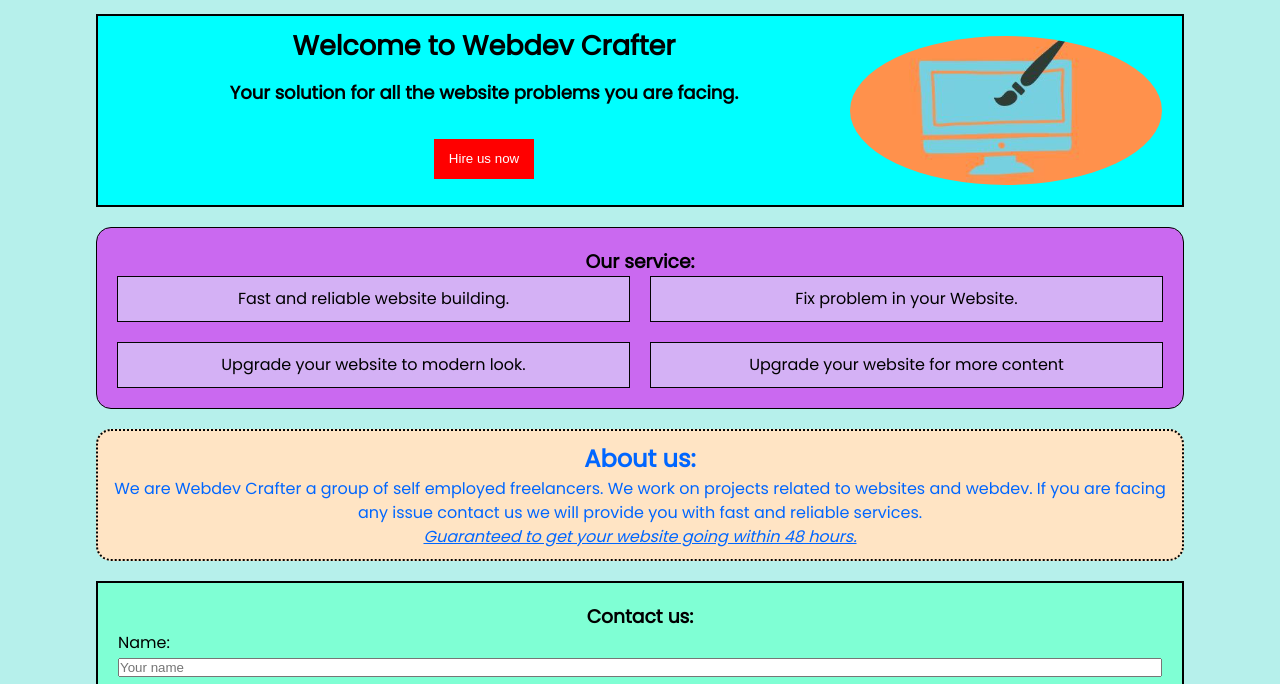
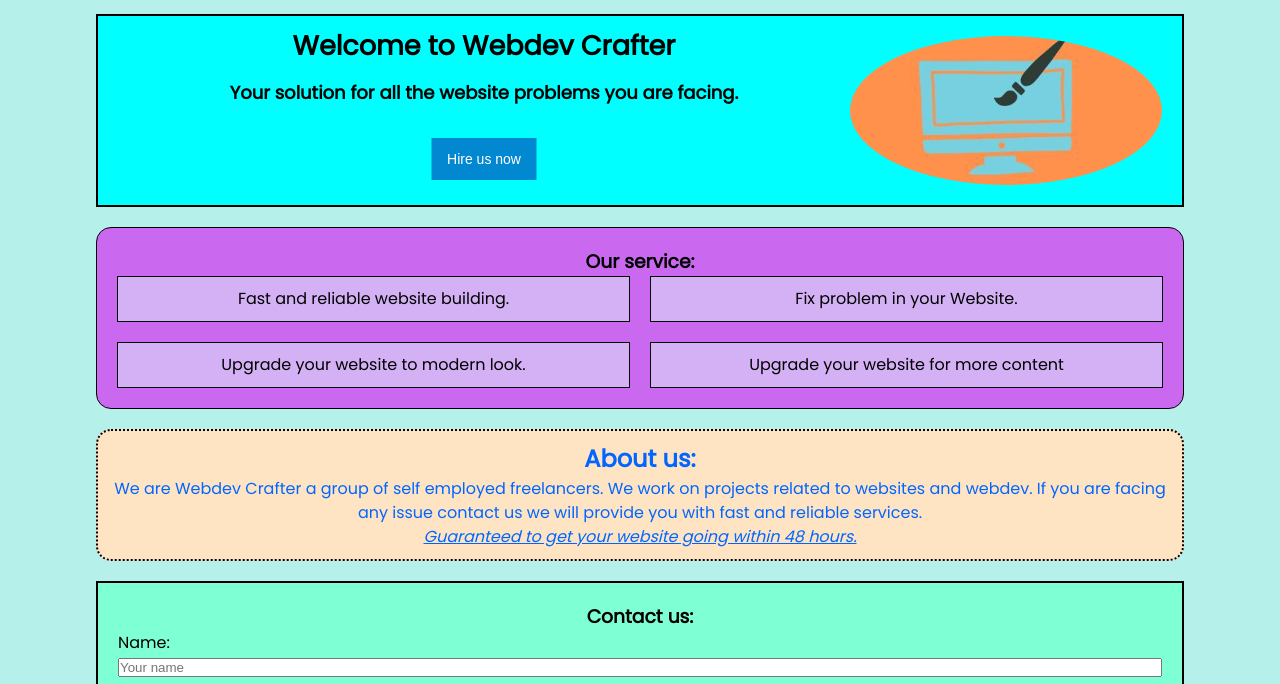
Before and after one commit to VikashUpadhyay442/Business_landing_page, a plain HTML site: page index.html in a window 1280 px wide. In both pictures the pointer is over the button "Hire us now". Shown: the part 66-750 px from the top of the page. Drawn offline with Linux system fonts and the light colour scheme.

Commit message:
made button interactive

```diff
--- a/style.css
+++ b/style.css
@@ -29,7 +29,9 @@ button {
     text-align: center;
 }
 button:hover{
-    background-color: red;
+    background-color: #0288d1;
+    transform: scale(1.05);
+    transition: 0.2s ease-in-out;
 }
 
 .container {
```
